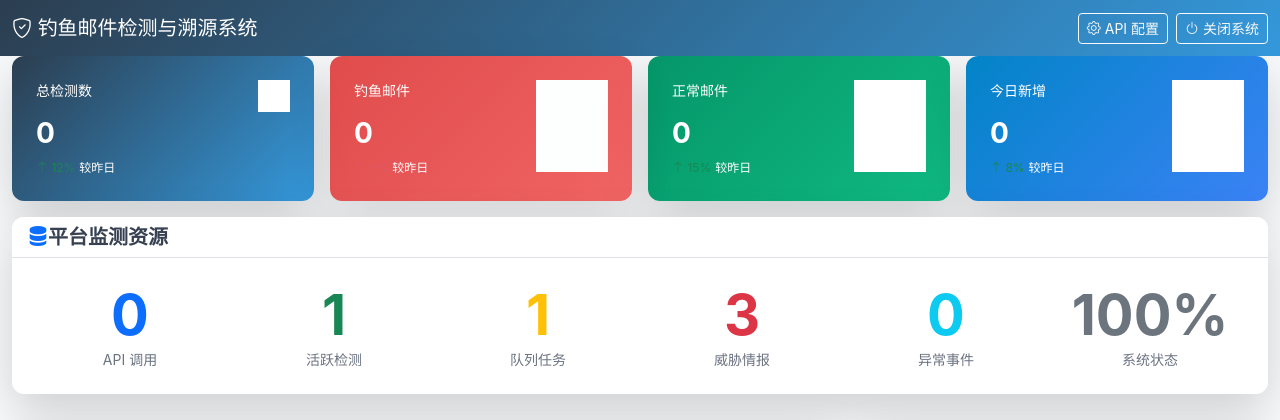
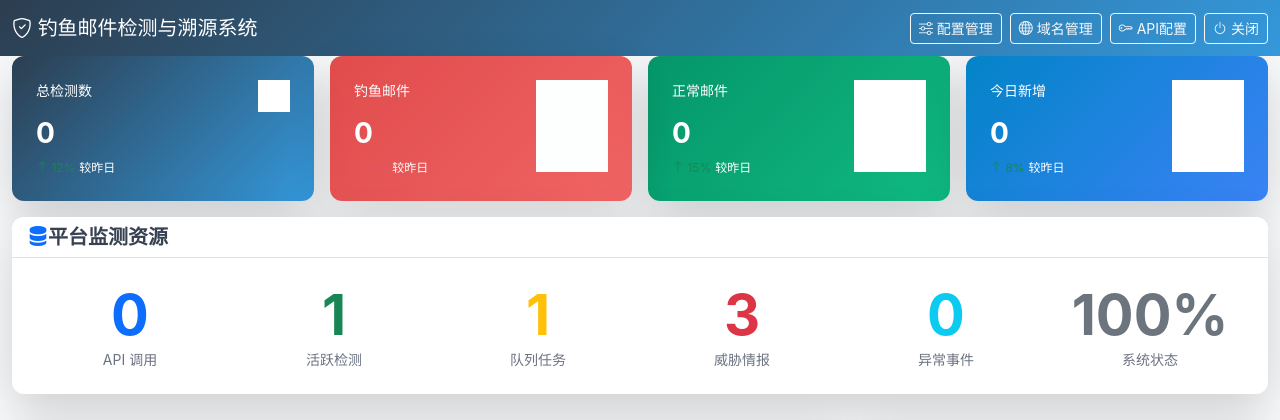
Before and after one commit to woaishimoxi/new-pishing, a Flask app: page / in a window 1280 px wide. Shown: the top 420 px of the page. Run offline with Flask 3, Linux system fonts and the light colour scheme; data that the repository does not hold is empty; some libraries are stand-ins or nearby versions.

Commit message:
ui: 在主页添加配置管理、域名管理入口按钮
导航栏新增：
- 配置管理中心按钮
- 域名管理按钮
- API配置按钮
- 关闭系统按钮

```diff
--- a/src/templates/dashboard.html
+++ b/src/templates/dashboard.html
@@ -621,16 +621,22 @@
     <!-- 导航栏 -->
     <nav class="navbar navbar-expand-lg navbar-dark">
         <div class="container-fluid">
-            <a class="navbar-brand" href="#">
+            <a class="navbar-brand" href="/">
                 <i class="bi bi-shield-check"></i>
                 钓鱼邮件检测与溯源系统
             </a>
-            <div class="d-flex ms-auto">
-                <button class="btn btn-sm btn-outline-light me-2" type="button" onclick="showApiConfig()">
-                    <i class="bi bi-gear"></i> API 配置
+            <div class="d-flex ms-auto gap-2">
+                <a href="/settings" class="btn btn-sm btn-outline-light" title="配置管理中心">
+                    <i class="bi bi-sliders"></i> 配置管理
+                </a>
+                <a href="/domains" class="btn btn-sm btn-outline-light" title="域名管理">
+                    <i class="bi bi-globe"></i> 域名管理
+                </a>
+                <button class="btn btn-sm btn-outline-light" type="button" onclick="showApiConfig()" title="API配置">
+                    <i class="bi bi-key"></i> API配置
                 </button>
-                <button class="btn btn-sm btn-outline-light" type="button" onclick="shutdownSystem()">
-                    <i class="bi bi-power"></i> 关闭系统
+                <button class="btn btn-sm btn-outline-light" type="button" onclick="shutdownSystem()" title="关闭系统">
+                    <i class="bi bi-power"></i> 关闭
                 </button>
             </div>
         </div>
```
